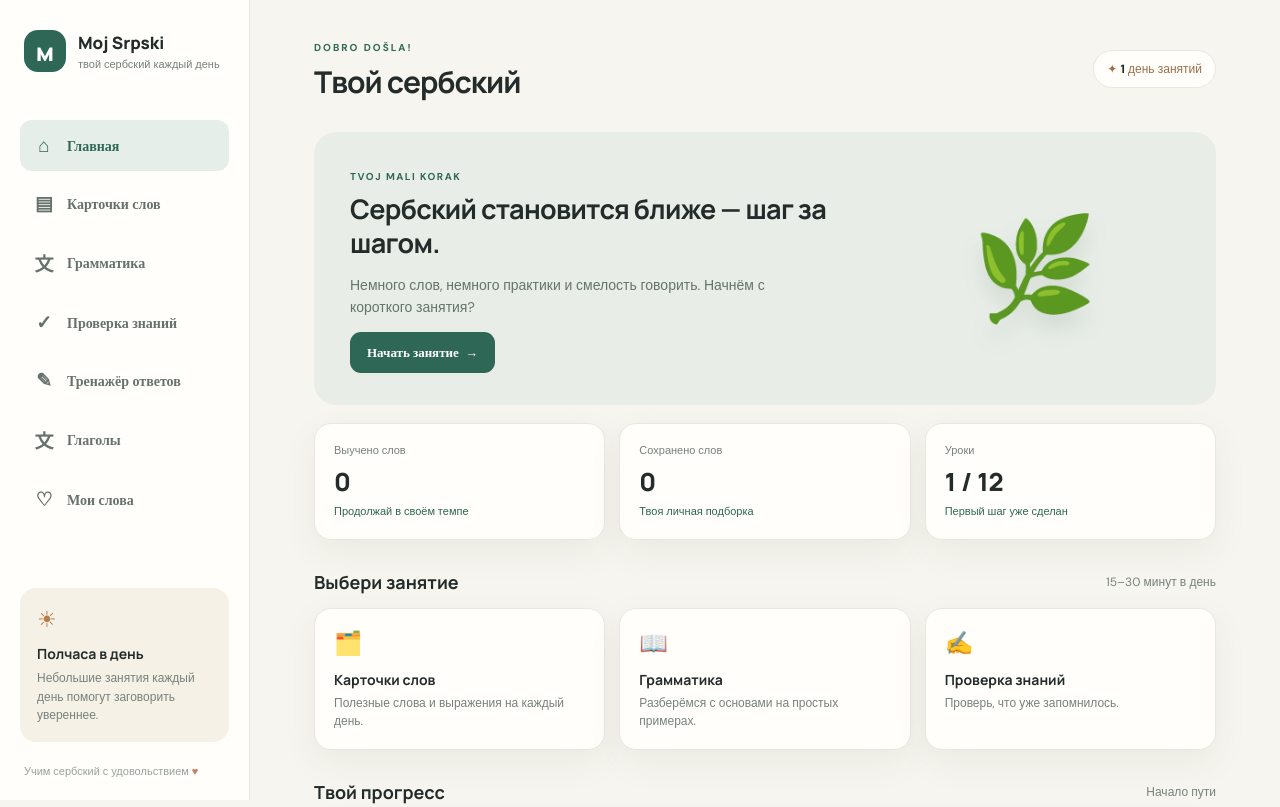
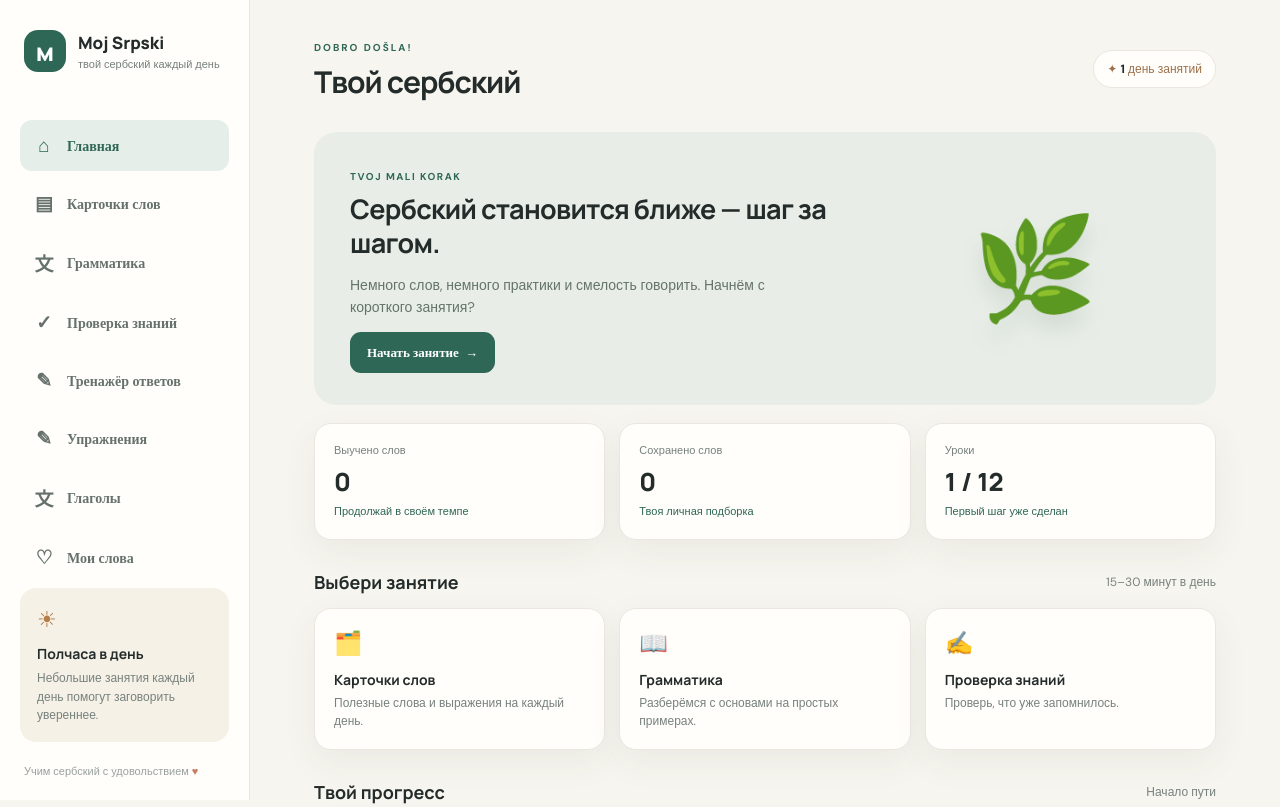
Before and after one commit to anufrievaevgeniya21-netizen/moj-srpski, a plain HTML site: page index.html in a window 1280 px wide. Shown: the top 807 px of the page. Drawn offline with Linux system fonts and the light colour scheme.

Commit message:
Add exercises section to navigation

```diff
--- a/index.html
+++ b/index.html
@@ -20,6 +20,7 @@
         <button class="nav-item" data-view="grammar"><span>文</span>Грамматика</button>
         <button class="nav-item" data-view="test"><span>✓</span>Проверка знаний</button>
         <button class="nav-item" data-view="practice"><span>✎</span>Тренажёр ответов</button>
+        <button class="nav-item" data-view="exercises"><span>✎</span>Упражнения</button>
         <button class="nav-item" data-view="verbs"><span>文</span>Глаголы</button>
         <button class="nav-item" data-view="saved"><span>♡</span>Мои слова</button>
       </nav>
```
